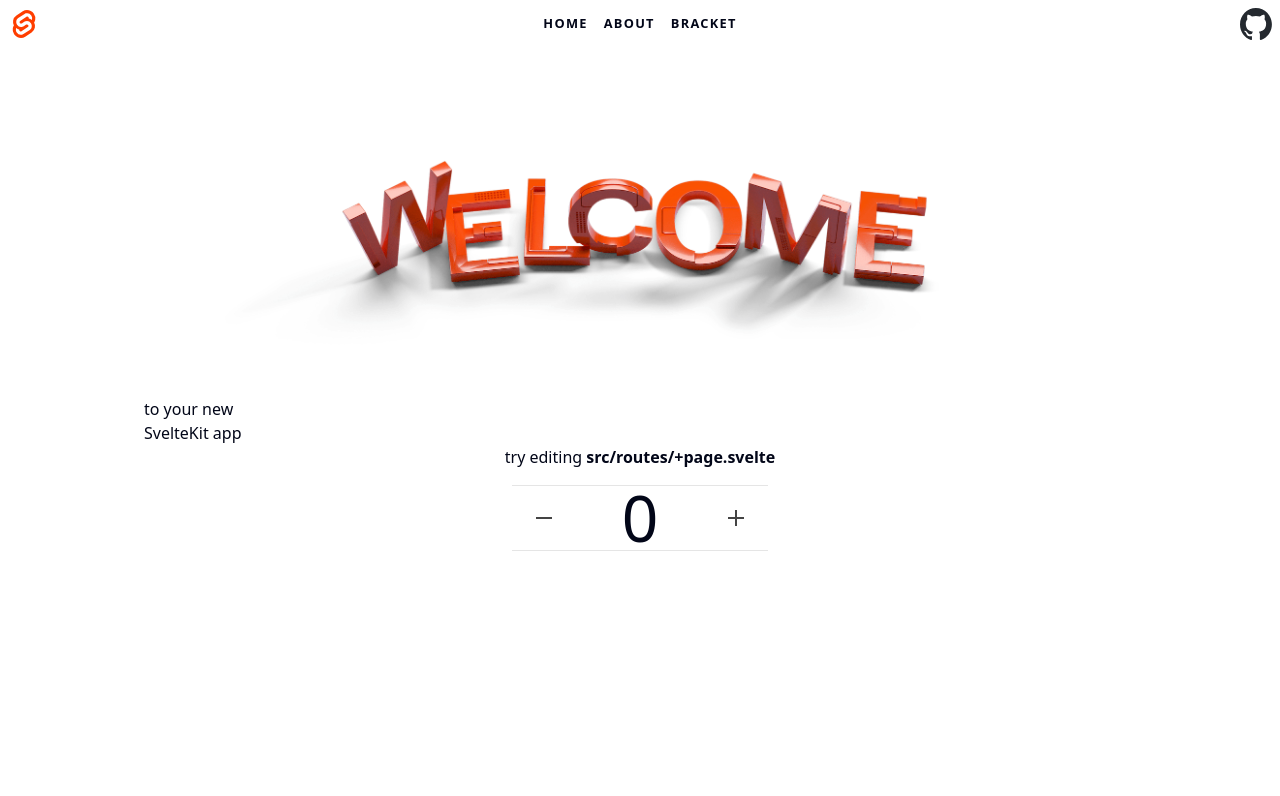
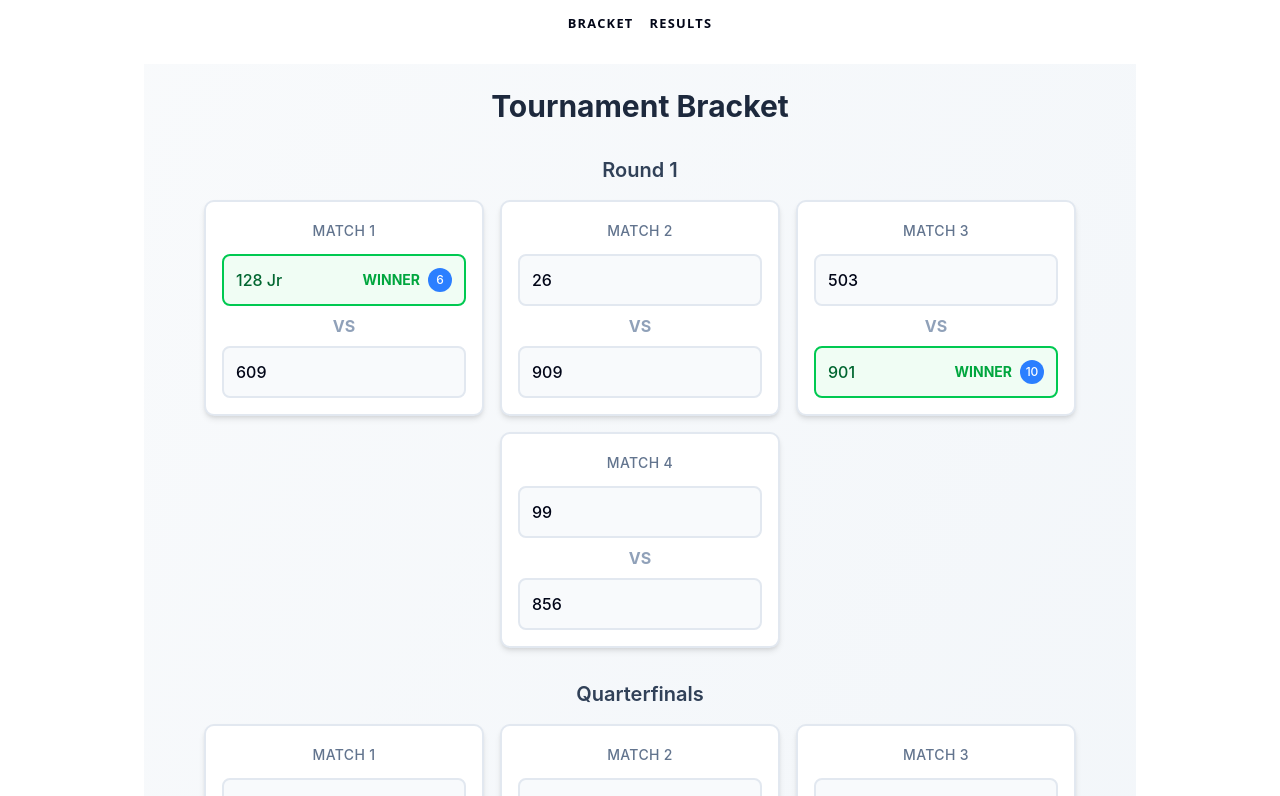
Before and after one commit to pranav-grover/fbw, a SvelteKit app: page / in a window 1280 px wide. Shown: the top 796 px of the page. Built offline with nearby package versions, Linux system fonts and the light colour scheme.

Commit message:
Refactor deployment workflow and update page structure for results display

```diff
--- a/src/routes/+page.svelte
+++ b/src/routes/+page.svelte
@@ -1,59 +1,5 @@
-<script lang="ts">
-	import Counter from './Counter.svelte';
-	import welcome from '$lib/images/svelte-welcome.webp';
-	import welcomeFallback from '$lib/images/svelte-welcome.png';
+<script>
+  import Bracket from '$lib/components/bracket.svelte';
 </script>
 
-<svelte:head>
-	<title>Home</title>
-	<meta name="description" content="Svelte demo app" />
-</svelte:head>
-
-<section>
-	<h1>
-		<span class="welcome">
-			<picture>
-				<source srcset={welcome} type="image/webp" />
-				<img src={welcomeFallback} alt="Welcome" />
-			</picture>
-		</span>
-
-		to your new<br />SvelteKit app
-	</h1>
-
-	<h2>
-		try editing <strong>src/routes/+page.svelte</strong>
-	</h2>
-
-	<Counter />
-</section>
-
-<style>
-	section {
-		display: flex;
-		flex-direction: column;
-		justify-content: center;
-		align-items: center;
-		flex: 0.6;
-	}
-
-	h1 {
-		width: 100%;
-	}
-
-	.welcome {
-		display: block;
-		position: relative;
-		width: 100%;
-		height: 0;
-		padding: 0 0 calc(100% * 495 / 2048) 0;
-	}
-
-	.welcome img {
-		position: absolute;
-		width: 100%;
-		height: 100%;
-		top: 0;
-		display: block;
-	}
-</style>
+<Bracket />
--- a/src/routes/Header.svelte
+++ b/src/routes/Header.svelte
@@ -6,9 +6,6 @@
 
 <header>
 	<div class="corner">
-		<a href="https://svelte.dev/docs/kit">
-			<img src={logo} alt="SvelteKit" />
-		</a>
 	</div>
 
 	<nav>
@@ -17,13 +14,10 @@
 		</svg>
 		<ul>
 			<li aria-current={page.url.pathname === '/' ? 'page' : undefined}>
-				<a href="/">Home</a>
+				<a href="/">Bracket</a>
 			</li>
-			<li aria-current={page.url.pathname === '/about' ? 'page' : undefined}>
-				<a href="/about">About</a>
-			</li>
-			<li aria-current={page.url.pathname.startsWith('/bracket') ? 'page' : undefined}>
-				<a href="/bracket">Bracket</a>
+			<li aria-current={page.url.pathname === '/results' ? 'page' : undefined}>
+				<a href="/results">Results</a>
 			</li>
 		</ul>
 		<svg viewBox="0 0 2 3" aria-hidden="true">
@@ -32,9 +26,6 @@
 	</nav>
 
 	<div class="corner">
-		<a href="https://github.com/sveltejs/kit">
-			<img src={github} alt="GitHub" />
-		</a>
 	</div>
 </header>
 
--- a/src/routes/bracket/+page.svelte
+++ /dev/null
@@ -1,5 +0,0 @@
-<script>
-  import Bracket from '$lib/components/bracket.svelte';
-</script>
-
-<Bracket />
```
Also changed, not shown: src/routes/results/+page.svelte (renamed from src/routes/about/+page.svelte), src/routes/results/+page.ts (renamed from src/routes/about/+page.ts).
